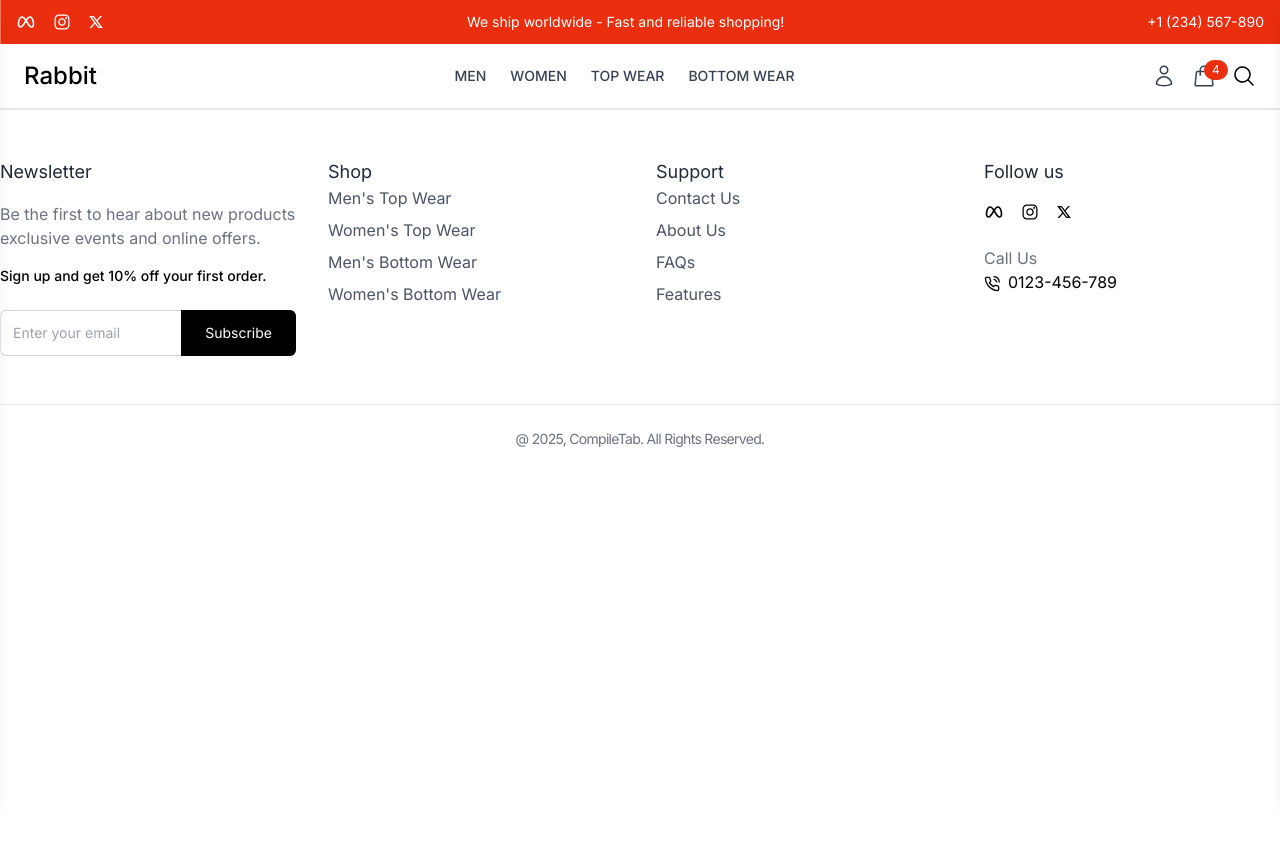
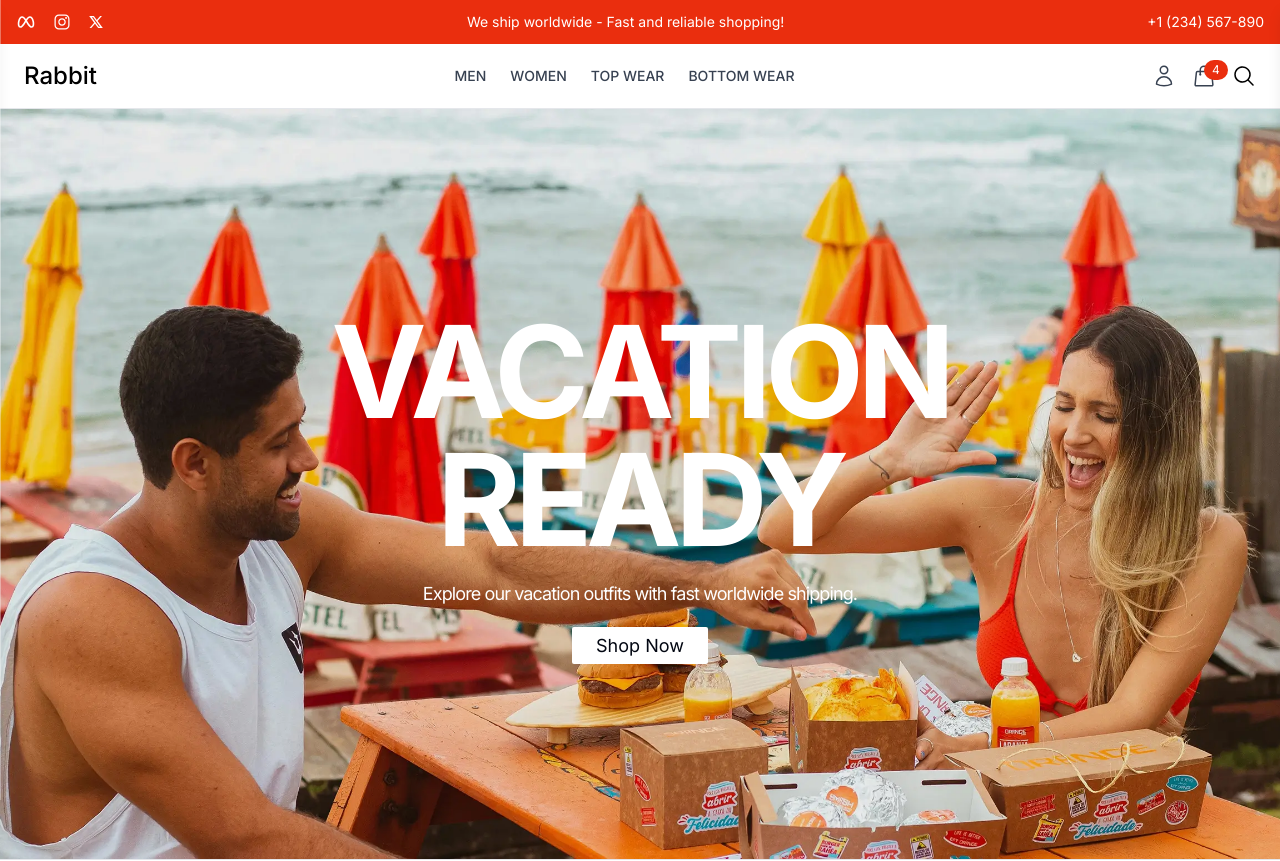
Before and after one commit to aakashpawar49/Shopper, a React (Vite) app in the folder frontend/: page / in a window 1280 px wide. Shown: the top 861 px of the page. Before the commit the page ends 800 px from the top, so only its background shows below. Built offline with nearby package versions, Linux system fonts and the light colour scheme.

Commit message:
Hero section added

```diff
--- a/frontend/src/App.jsx
+++ b/frontend/src/App.jsx
@@ -1,12 +1,13 @@
 import { BrowserRouter, Route, Routes} from "react-router-dom";
 import UserLayout from "./components/Layout/UserLayout";
+import Home from "./pages/Home";
 
 const App = () => {
   return (
     <BrowserRouter>
       <Routes>
         <Route path = "/" element = {<UserLayout />}>
-          {/* User Layout */}
+          <Route index element={<Home />}/>
         </Route>
         <Route>{/* Admin Layout */}</Route>
       </Routes>
--- /dev/null
+++ b/frontend/src/components/Layout/Hero.jsx
@@ -0,0 +1,27 @@
+import { Link } from 'react-router-dom';
+import heroImg from '../../assets/rabbit-hero.webp';
+
+const Hero = () => {
+  return <section className="relative">
+    <img
+        src={heroImg}
+        alt="Rabbit"
+        className='w-full h-[400px] md:h-[600px] lg:h-[750px] object-cover'
+     />
+     <div className='absolute inset-0 bg-black bg-opacity-5 flex items-center justify-center'>
+        <div className='text-center text-white p-6'>
+            <h1 className='text-4xl md:text-9xl font-bold tracking-tighter uppercase mb-4'>
+                Vacation <br /> Ready
+            </h1>
+            <p className='text-sm tracking-tighter md:text-lg mb-6'>
+                Explore our vacation outfits with fast worldwide shipping.
+            </p>
+            <Link to="#" className='bg-white text-gray-950 px-6 py-2 rounded-sm text-lg'>
+            Shop Now
+            </Link>
+        </div>
+     </div>
+  </section>
+}
+
+export default Hero
--- a/frontend/src/components/Layout/UserLayout.jsx
+++ b/frontend/src/components/Layout/UserLayout.jsx
@@ -1,3 +1,4 @@
+import { Outlet } from "react-router-dom";
 import Footer from "../Common/Footer";
 import Header from "../Common/Header";
 
@@ -8,7 +9,7 @@
       <Header />
       {/* Main Content */}
       <main>
-
+        <Outlet />
       </main>
       {/* Footer */}
       <Footer />
--- /dev/null
+++ b/frontend/src/pages/Home.jsx
@@ -0,0 +1,11 @@
+import Hero from "../components/Layout/Hero"
+
+const Home = () => {
+  return (
+    <div>
+        <Hero />
+    </div>
+  )
+}
+
+export default Home
```
